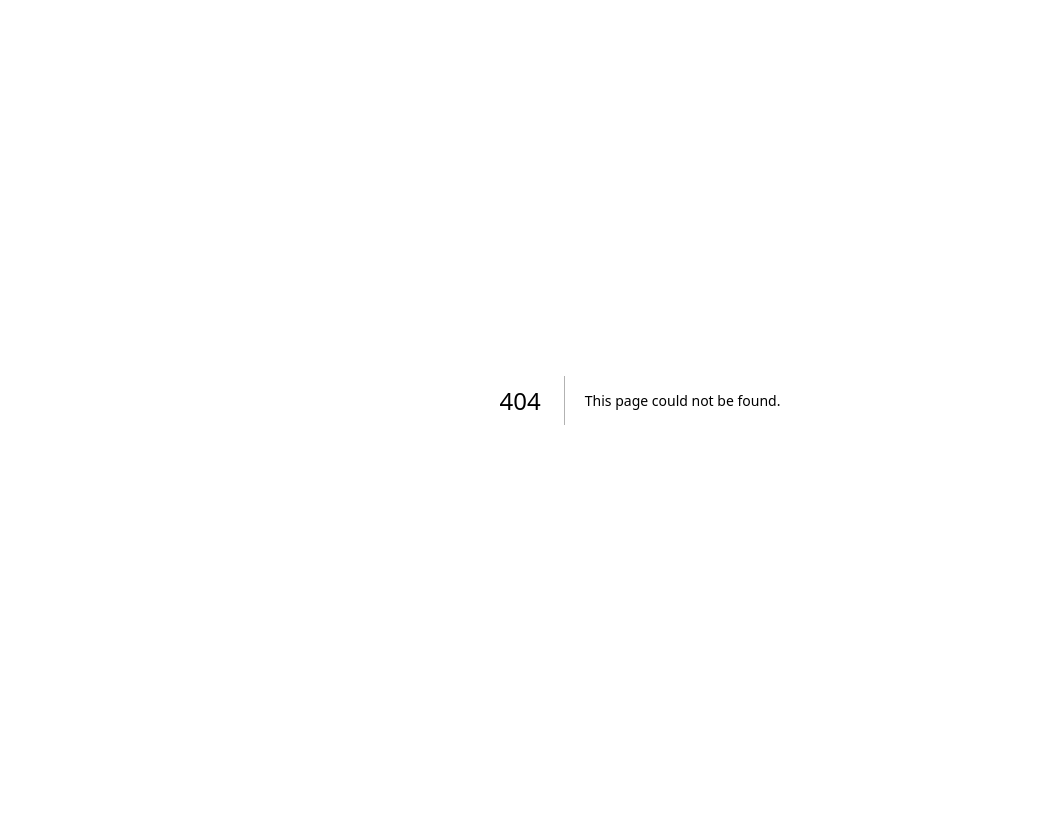
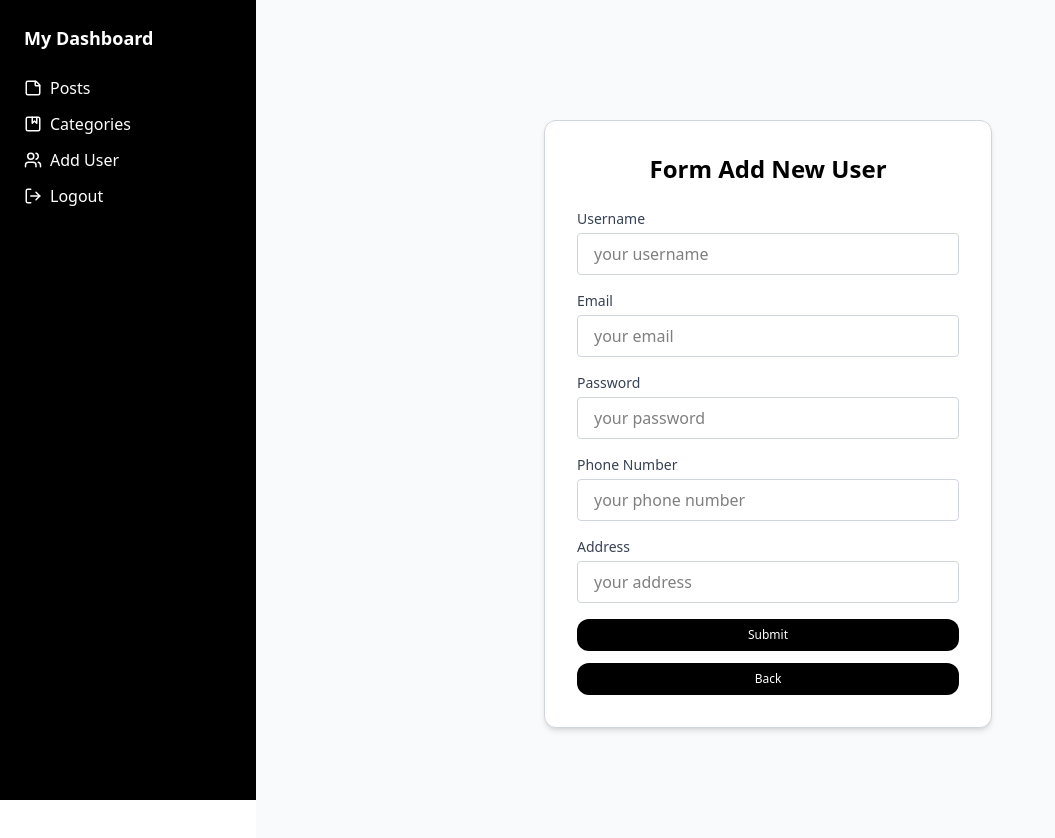
Before and after one commit to vibbyfs/bloggerku, a Next.js app: page /dashboard/add-user in a window 1280 px wide. Before the commit this address had no page. Shown: the top 838 px of the page, without its empty margins (0-1055 px from the left). Before the commit the page ends 800 px from the top, so only its background shows below. Built offline with nearby package versions, Linux system fonts and the light colour scheme; no server answers.

Commit message:
feat: add user management functionality with form handling and API integration

```diff
--- /dev/null
+++ b/src/app/dashboard/add-user/page.tsx
@@ -0,0 +1,5 @@
+import FormAddUser from "@/components/dashboards/FormAddUser";
+
+export default function AddUser() {
+  return <FormAddUser />;
+}
--- a/src/app/dashboard/page.tsx
+++ b/src/app/dashboard/page.tsx
@@ -38,7 +38,7 @@ export default function Dashboard() {
     fetchCategories();
   }, []);
 
-  async function handleDeleteBlog(id: string) {
+  async function handleDeleteBlog(id: string | number) {
     try {
       await deleteBlog(id as string);
 
--- /dev/null
+++ b/src/app/services/user.ts
@@ -0,0 +1,15 @@
+import { axiosClient } from "@/lib/axios";
+
+export type AddUserType = {
+  id: string;
+  username: string;
+  email: string;
+  password: string;
+  phoneNumber: string;
+  address: string;
+};
+
+export async function addUser(payload: Partial<AddUserType>) {
+  const { data } = await axiosClient.post("/add-user", payload);
+  return data;
+}
--- /dev/null
+++ b/src/components/dashboards/FormAddUser.tsx
@@ -0,0 +1,124 @@
+"use client";
+
+import Link from "next/link";
+import Button from "../commons/Button";
+import { FormEvent, useState } from "react";
+import { addUser } from "@/app/services/user";
+import { useRouter } from "next/navigation";
+
+export default function FormAddUser() {
+  const router = useRouter();
+  const [form, setForm] = useState({
+    username: "",
+    email: "",
+    password: "",
+    phoneNumber: "",
+    address: "",
+  });
+
+  async function handleSubmit(e: FormEvent) {
+    e.preventDefault();
+    try {
+      await addUser(form);
+
+      setForm({
+        username: "",
+        email: "",
+        password: "",
+        phoneNumber: "",
+        address: "",
+      });
+
+      router.push("/dashboard");
+    } catch (err) {
+      console.log("ERROR HANDLE SUBMIT ADD USER", err);
+    }
+  }
+
+  return (
+    <div className="min-h-screen flex items-center justify-center px-4">
+      <div className="bg-white border border-gray-300 shadow-md rounded-xl p-8 w-full max-w-md">
+        <h1 className="text-2xl font-bold text-center mb-6">
+          Form Add New User
+        </h1>
+
+        <form onSubmit={handleSubmit} className="space-y-4">
+          <div>
+            <label className="block text-sm font-medium text-gray-700 mb-1">
+              Username
+            </label>
+            <input
+              type="text"
+              value={form.username}
+              onChange={(e) => setForm({ ...form, username: e.target.value })}
+              className="form-input w-full border border-gray-300 rounded px-4 py-2 focus:outline-none focus:ring-2 focus:ring-gray-200 focus:border-gray-200"
+              placeholder="your username"
+            />
+          </div>
+
+          <div>
+            <label className="block text-sm font-medium text-gray-700 mb-1">
+              Email
+            </label>
+            <input
+              type="text"
+              value={form.email}
+              onChange={(e) => setForm({ ...form, email: e.target.value })}
+              className="form-input w-full border border-gray-300 rounded px-4 py-2 focus:outline-none focus:ring-2 focus:ring-gray-200 focus:border-gray-200"
+              placeholder="your email"
+            />
+          </div>
+
+          <div>
+            <label className="block text-sm font-medium text-gray-700 mb-1">
+              Password
+            </label>
+            <input
+              type="password"
+              value={form.password}
+              onChange={(e) => setForm({ ...form, password: e.target.value })}
+              className="form-input w-full border border-gray-300 rounded px-4 py-2 focus:outline-none focus:ring-2 focus:ring-gray-200 focus:border-gray-200"
+              placeholder="your password"
+            />
+          </div>
+
+          <div>
+            <label className="block text-sm font-medium text-gray-700 mb-1">
+              Phone Number
+            </label>
+            <input
+              type="text"
+              value={form.phoneNumber}
+              onChange={(e) =>
+                setForm({ ...form, phoneNumber: e.target.value })
+              }
+              className="form-input w-full border border-gray-300 rounded px-4 py-2 focus:outline-none focus:ring-2 focus:ring-gray-200 focus:border-gray-200"
+              placeholder="your phone number"
+            />
+          </div>
+
+          <div>
+            <label className="block text-sm font-medium text-gray-700 mb-1">
+              Address
+            </label>
+            <input
+              type="text"
+              value={form.address}
+              onChange={(e) => setForm({ ...form, address: e.target.value })}
+              className="form-input w-full border border-gray-300 rounded px-4 py-2 focus:outline-none focus:ring-2 focus:ring-gray-200 focus:border-gray-200"
+              placeholder="your address"
+            />
+          </div>
+
+          <Button label="Submit" type="submit" className="w-full" />
+        </form>
+
+        <div className="mt-3">
+          <Link href="/dashboard">
+            <Button label="Back" type="submit" className="w-full" />
+          </Link>
+        </div>
+      </div>
+    </div>
+  );
+}
--- a/src/components/dashboards/FormEditBlog.tsx
+++ b/src/components/dashboards/FormEditBlog.tsx
@@ -5,7 +5,7 @@ import Button from "../commons/Button";
 import { FormEvent, useEffect, useState } from "react";
 import { getBlogById, putBlog } from "@/app/services/blog";
 import { useParams, useRouter } from "next/navigation";
-import getCategories, { CategoriesType } from "@/app/services/categories";
+import { CategoriesType, getCategories } from "@/app/services/categories";
 
 export default function FormEditBlog() {
   const { id } = useParams();
--- a/src/components/dashboards/SidebarDashboard.tsx
+++ b/src/components/dashboards/SidebarDashboard.tsx
@@ -25,10 +25,10 @@ export default function SidebarDashboard() {
           </div>
         </Link>
 
-        <Link href="/add-user">
+        <Link href="/dashboard/add-user">
           <div className="flex items-center space-x-2 hover:text-gray-300 mt-3">
             <Users size={18} />
-            <span>Add Staff</span>
+            <span>Add User</span>
           </div>
         </Link>
 
--- a/src/components/dashboards/TableBlog.tsx
+++ b/src/components/dashboards/TableBlog.tsx
@@ -9,7 +9,7 @@ import Button from "../commons/Button";
 type Props = {
   blogs: BlogType[];
   categories: CategoriesType[];
-  onDelete: (id: string) => void;
+  onDelete: (id: string | number) => void;
 };
 
 export default function TableBlog({ blogs, categories, onDelete }: Props) {
@@ -37,7 +37,9 @@ export default function TableBlog({ blogs, categories, onDelete }: Props) {
         </thead>
         <tbody>
           {blogs.map((blog, i) => {
-            const category = categories.find((c) => c.id === blog.categoryId);
+            const category = categories.find(
+              (c) => c.id === Number(blog.categoryId)
+            );
             return (
               <tr
                 key={blog.id}
--- a/src/components/dashboards/TableCategories.tsx
+++ b/src/components/dashboards/TableCategories.tsx
@@ -42,11 +42,6 @@ export default function TableCategories({ categories, onDelete }: Props) {
               <td className="px-2 py-2">{formatDate(c.updatedAt)}</td>
               <td className="px-2 py-2">
                 <div className="flex justify-center gap-1">
-                  <Link href={`/dashboard/edit-blog`}>
-                    <Button>
-                      <FilePenLine size={17} />
-                    </Button>
-                  </Link>
                   <Button
                     className="hover:bg-rose-600"
                     onClick={() => onDelete(c.id)}
```
